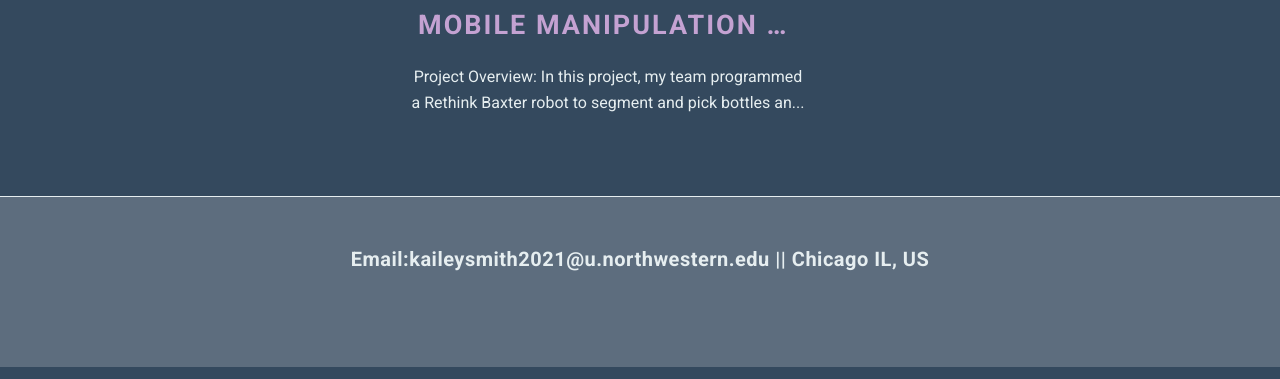
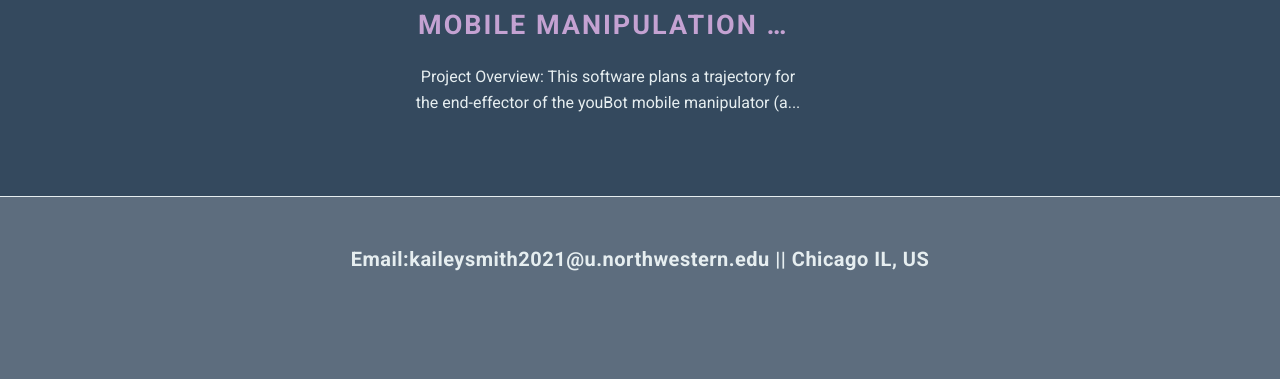
Before and after one commit to gingineer95/gingineer95.github.io, a Jekyll site: the page built from _posts/2020-12-08-baxter-recycle.markdown, in a window 1280 px wide, cut to the strip 3526-3905 px from the top of the page. Built offline with Jekyll 4.4.1, drawn with Linux system fonts in a browser that asks for light colours; some of the changed lines change nothing that is shown.

Commit message:
Edited the Mobile Manipulation post!

```diff
--- a/_includes/contact-link.html
+++ b/_includes/contact-link.html
@@ -1,5 +1,5 @@
 <div class="contact">
-  <ul class="contact__list list-reset">
+  <ul class="contact__list">
     {% if site.data.settings.github %}
       <li><a href="{{ site.data.settings.github }}"><i class="ion ion-logo-github"></i></a></li>
     {% else %} {% endif %}
--- a/_posts/2020-12-07-youbot-ME449.markdown
+++ b/_posts/2020-12-07-youbot-ME449.markdown
@@ -3,7 +3,27 @@
 title:  Mobile Manipulation of KUKA youBot
 date:   2020-12-07 12:00:00 +0300
 image:  ME449.gif
-tags:   Manipulation, Motion Planning, Python, Modern Robotics
+tags:   Manipulation, Motion Planning, Python
 ---
 # Project Overview:
-In this project, my team programmed a Rethink Baxter robot to segment and pick bottles and cans then drop them into separate recycling bins. We used OpenCV to detect and locate the randomly placed bottles and cans, while for the robotic manipulation we utilized MoveIt!. Take a look at the code on my <a href="https://github.com/gingineer95/baxter-recycling-segmentation" target="_blank" rel="noopener noreferrer">GitHub</a>. (Note: the GIF above is playing at 6x speed)
+This software plans a trajectory for the end-effector of the youBot mobile manipulator (a mobile base with four mecanum wheels and a 5R robot arm), performs odometry as the chassis moves, and performs feedback control to drive the youBot to pick up a block at a specified location, carry it to a desired location, and places it on the ground. Take a look at the code on my <a href="https://github.com/gingineer95/mobile_manipulation_youbot" target="_blank" rel="noopener noreferrer">GitHub</a>. (Note: the GIF above is playing at 6x speed).
+
+### Reference Trajectory Generation
+Given the inital and final configuration of cube, the inital configuration of the robot and the controller gains, the first objective was to generate the reference trajectory for the end-effector frame. To do this, several rigid body transformations were calculated to relate the various cube positions to the end-effector. Then, eight concatenated trajectory segments were broken down and calculated in the order below:
+
+1. A trajectory to move the gripper from its initial configuration to a "standoff" configuration a few cm above the block.
+2. A trajectory to move the gripper down to the grasp position.
+3. Closing of the gripper.
+4. A trajectory to move the gripper back up to the "standoff" configuration.
+5. A trajectory to move the gripper to a "standoff" configuration above the final configuration.
+6. A trajectory to move the gripper to the final configuration of the object.
+7. Opening of the gripper.
+8. A trajectory to move the gripper back to the "standoff" configuration.
+
+### Feedforward / Feedback Control
+After the end-effector trajectories were determined, I used those and the controller gains to determine the end-effector twist expressed in the end-effector frame. After I calculated the error twist for each joint I was able to use the feedforward and feedback control law expressed in the equation below to find the end-effector twist.
+
+![]({{ site.baseurl }}/images/ME449_control_eq.png)
+
+### youBot Kinematics Simulator
+The final task involved using a given robot configuration calculate a new configuration after a cetain time step. The given configuration was broken down into the the chassis configuration, arm configuration and wheel angles. Along with the joint speeds, I was able to calculate new chassis configuration using odometry and next arm joint and wheel angles using the Euler Step.
--- a/_sass/3-modules/_contact-link.scss
+++ b/_sass/3-modules/_contact-link.scss
@@ -5,7 +5,8 @@
       display: inline-block;
 
       a {
-        font-size: 40px;
+        padding: 5%;
+        font-size: 20px;
         color: $black;
         &:hover {
           color: $brand-color;
```
Also changed, not shown: _posts/computer_vision.png (deleted), images/ME449_control_eq.png (added).
